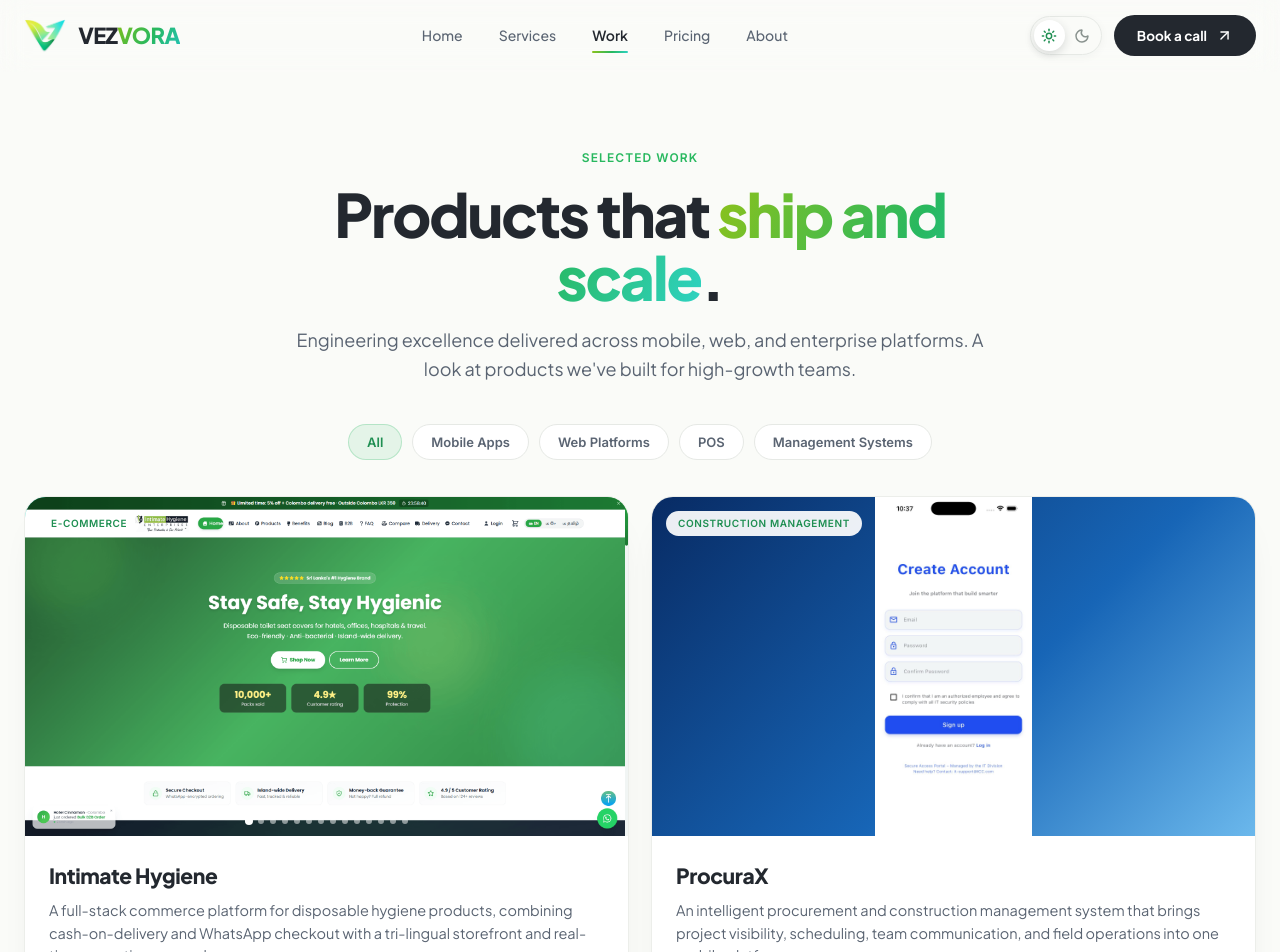
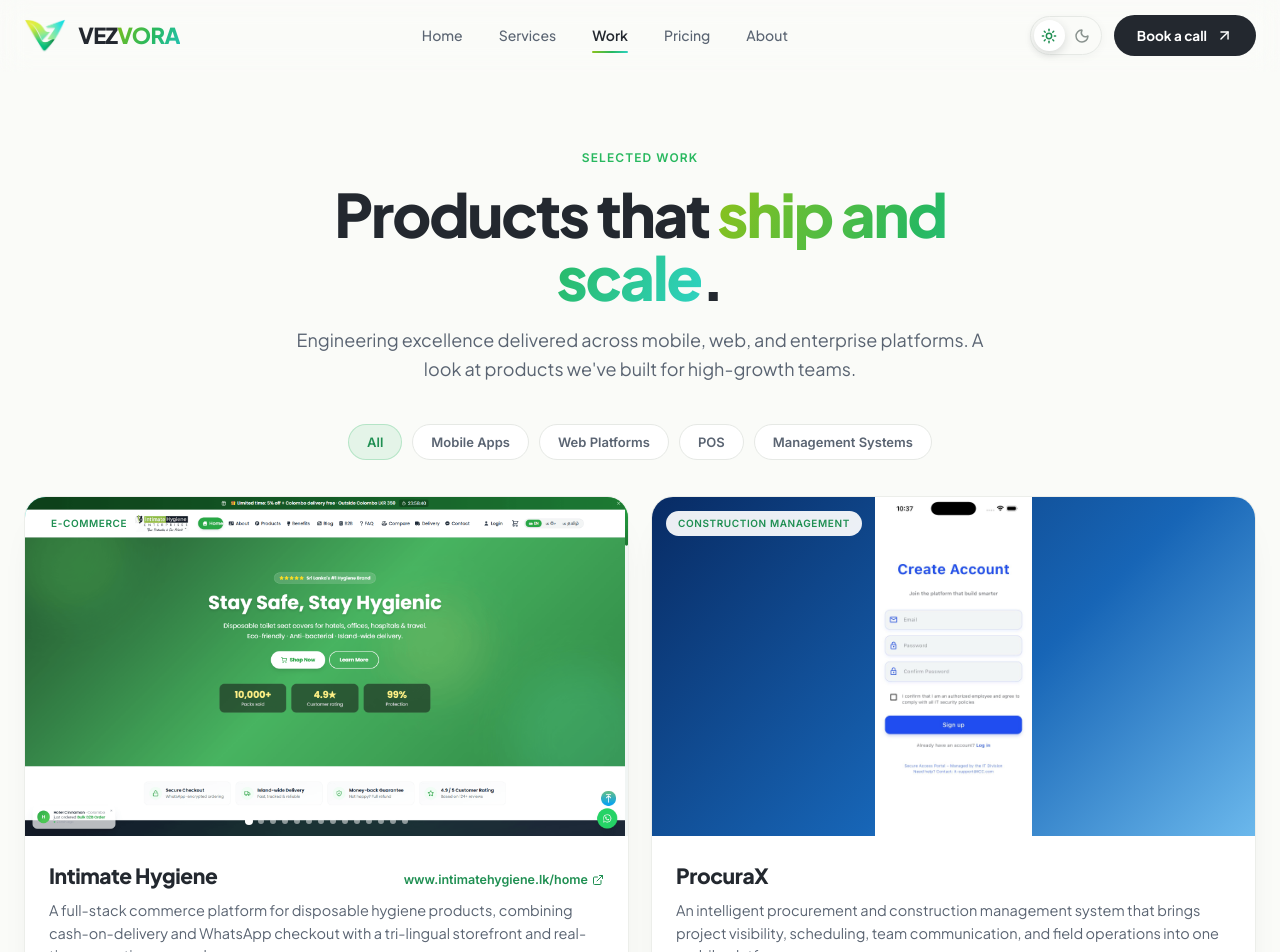
Before and after one commit to Aakashwije/vezvora, a Next.js app: page /work in a window 1280 px wide. Shown: the top 952 px of the page. Built offline with nearby package versions, Linux system fonts and the light colour scheme.

Commit message:
feat: add website URL for Intimate Hygiene project

```diff
--- a/src/content/work.ts
+++ b/src/content/work.ts
@@ -48,6 +48,7 @@
     tech: ["React 19", "Vite 8", "Supabase", "Tailwind CSS 4"],
     category: "Web Platforms",
     caseStudyHref: "/work/intimate-hygiene",
+    websiteUrl: "https://www.intimatehygiene.lk/home",
     logo: {
       src: "/Intimate.png",
       alt: "Intimate Hygiene Enterprises logo",
```
